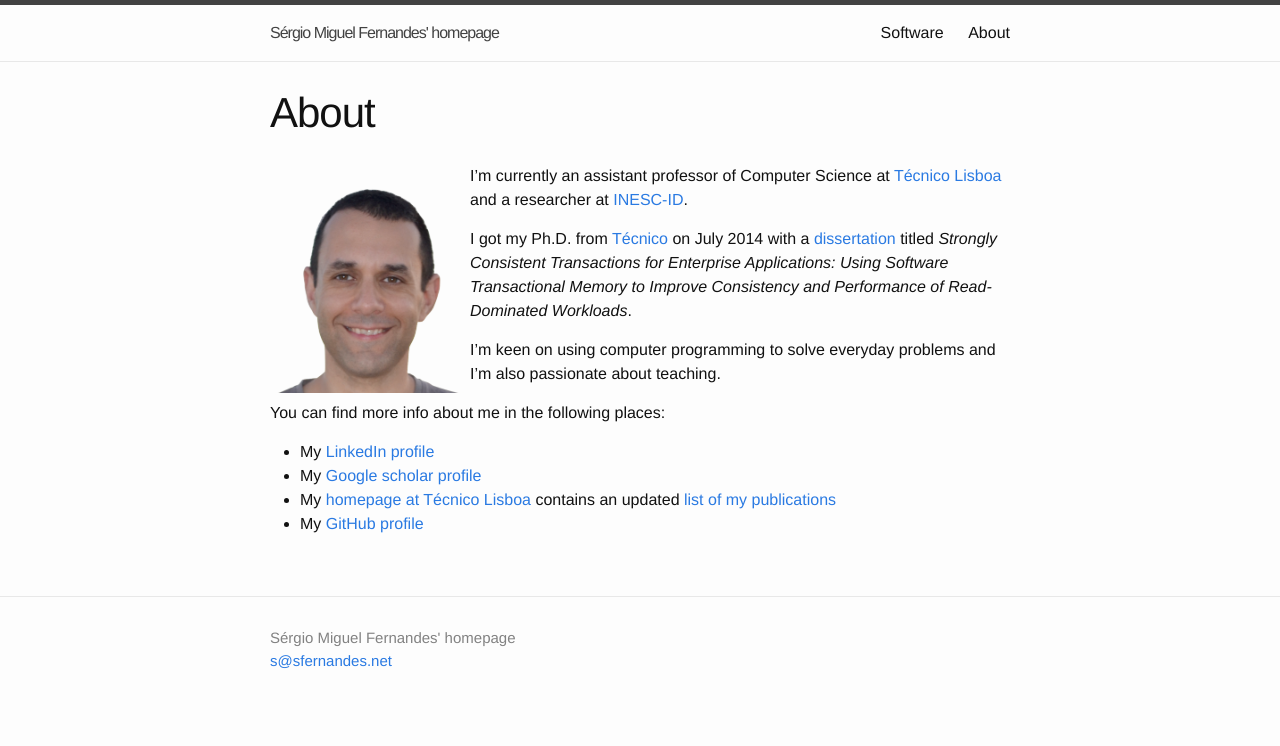
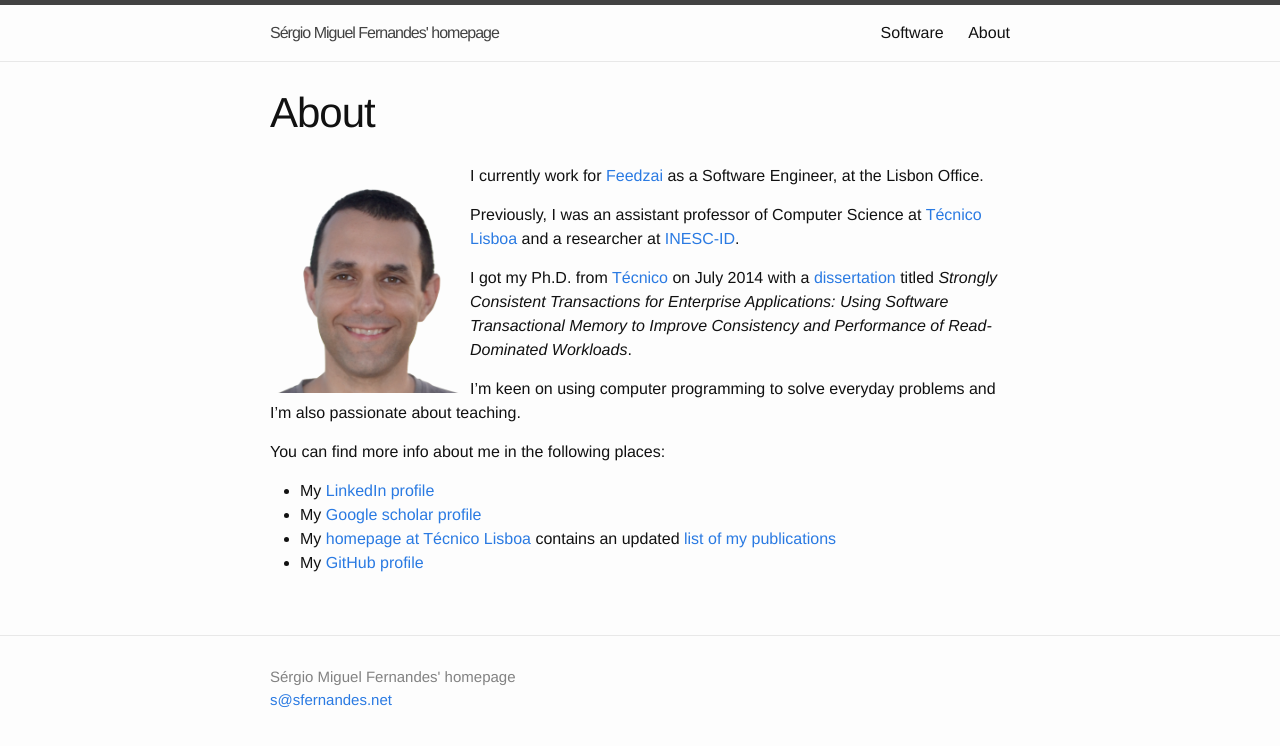
Before and after one commit to smmf/smmf.github.com, a Jekyll site: the page built from about.md, in a window 1280 px wide. Shown: the top 746 px of the page. Built offline with Jekyll 4.4.1, drawn with Linux system fonts in a browser that asks for light colours.

Commit message:
Update current status to Feedzai

```diff
--- a/about.md
+++ b/about.md
@@ -6,7 +6,9 @@ permalink: /about/
 
 <img src="{{ site.baseurl }}/assets/pictures/smf-pic.png" alt="My picture" style="width: 200px; float: left"/>
 
-I'm currently an assistant professor of Computer Science at
+I currently work for [Feedzai][] as a Software Engineer, at the Lisbon Office.
+
+Previously, I was an assistant professor of Computer Science at
 [Técnico Lisboa][IST] and a researcher at [INESC-ID].
 
 I got my Ph.D. from [Técnico][IST] on July 2014 with a [dissertation] titled
@@ -25,6 +27,7 @@ You can find more info about me in the following places:
   my publications][my-IST-publications]
 * My [GitHub profile][my-GitHub]
 
+[Feedzai]: http://www.feedzai.com
 [GoogleScholar]: http://scholar.google.com/citations?user=VR4qbCIAAAAJ
 [INESC-ID]: http://www.inesc-id.pt
 [IST]: http://tecnico.ulisboa.pt/en
```
